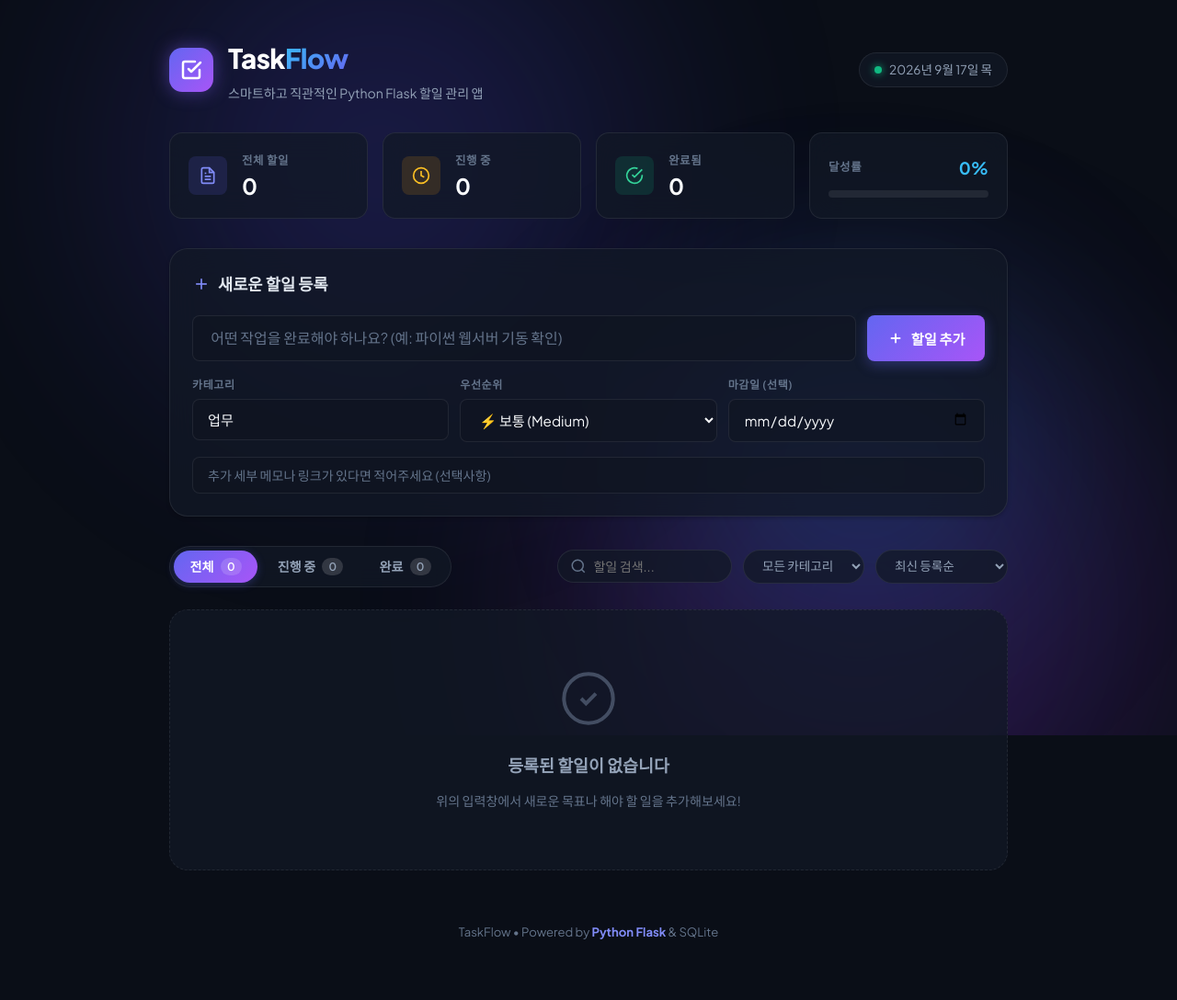
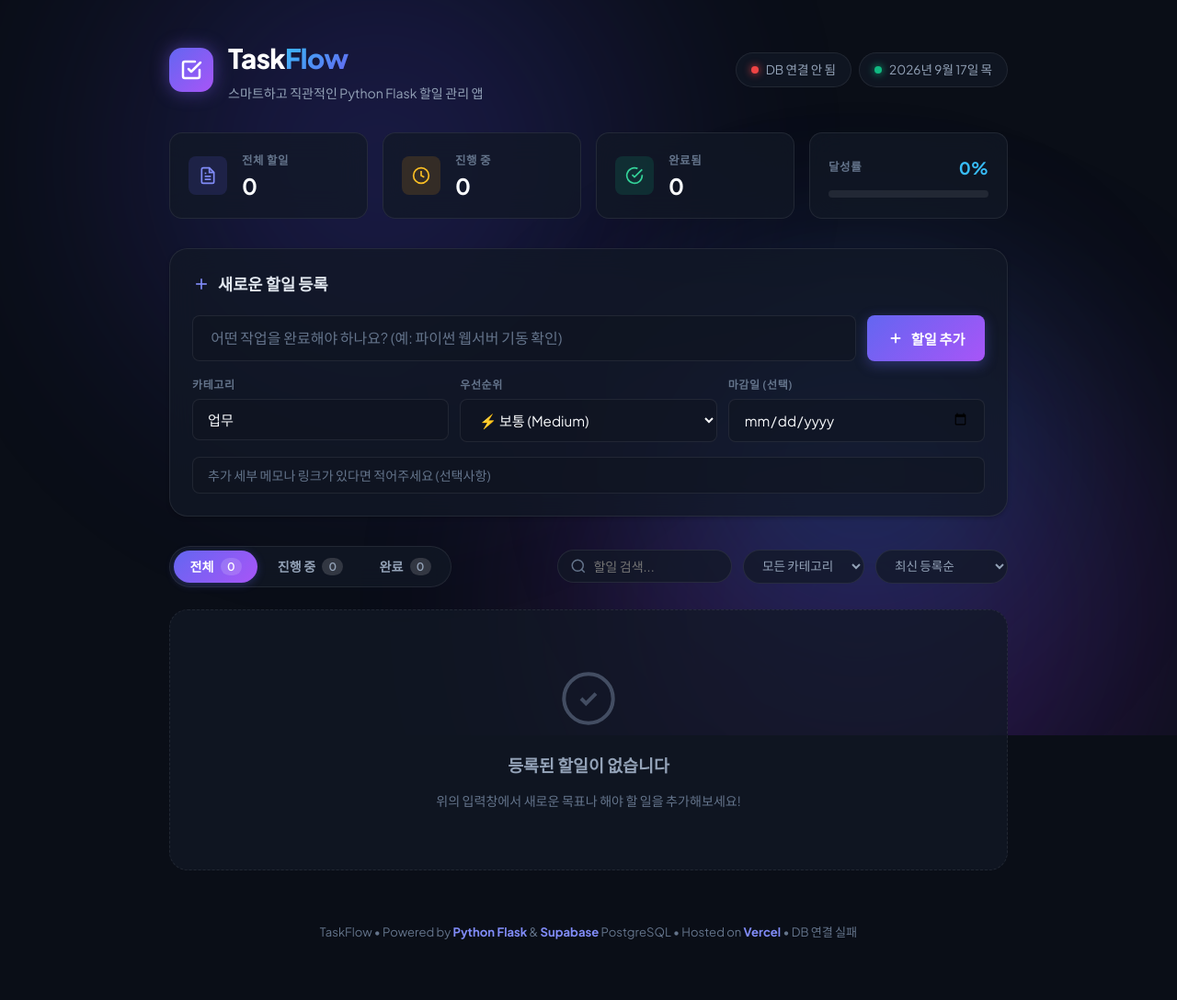
Before and after one commit to jinseoklee75-del/MY_WEBAPP, a Flask app: page / in a window 1280 px wide. Shown: the whole page at 92% size. Run offline with Flask 3, Linux system fonts and the light colour scheme; data that the repository does not hold is empty; parts of the project's set-up code (start-up, migrations or seed data) failed here and were passed over; some libraries are stand-ins or nearby versions.

Commit message:
Show live Supabase connection status in the UI
- /api/health pings the DB and reports provider/host/version
- Header badge turns green with "Supabase 연결됨" when the DB responds
- Footer now says Supabase PostgreSQL + Vercel instead of SQLite

Co-Authored-By: Claude Opus 5 <noreply@anthropic.com>

```diff
--- a/app.py
+++ b/app.py
@@ -87,6 +87,14 @@ def delete_todo(todo_id):
         return jsonify({'success': False, 'error': '항목을 찾을 수 없습니다.'}), 404
     return jsonify({'success': True, 'message': '삭제되었습니다.'})
 
+@app.route('/api/health', methods=['GET'])
+def health():
+    try:
+        info = database.check_connection()
+        return jsonify({'success': True, 'connected': True, 'db': info})
+    except Exception as e:
+        return jsonify({'success': False, 'connected': False, 'error': str(e)}), 503
+
 @app.route('/api/stats', methods=['GET'])
 def get_stats():
     stats = database.get_stats()
--- a/database.py
+++ b/database.py
@@ -13,6 +13,22 @@ def get_connection():
     if not DATABASE_URL:
         raise RuntimeError('DATABASE_URL 환경변수가 설정되어 있지 않습니다.')
     return psycopg2.connect(DATABASE_URL, cursor_factory=RealDictCursor)
+
+
+def check_connection():
+    """Ping the database and report where the app is connected."""
+    conn = get_connection()
+    cursor = conn.cursor()
+    cursor.execute('SELECT version() AS version, current_database() AS db')
+    row = cursor.fetchone()
+    conn.close()
+    host = DATABASE_URL.split('@')[-1].split('/')[0]
+    return {
+        'provider': 'Supabase' if 'supabase' in host else 'PostgreSQL',
+        'host': host,
+        'database': row['db'],
+        'version': row['version'].split(',')[0],
+    }
 
 
 def _serialize(row):
--- a/static/app.js
+++ b/static/app.js
@@ -16,6 +16,9 @@ const state = {
 // DOM Elements
 const elements = {
     currentDateDisplay: document.getElementById('currentDateDisplay'),
+    dbStatus: document.getElementById('dbStatus'),
+    dbStatusText: document.getElementById('dbStatusText'),
+    footerDbInfo: document.getElementById('footerDbInfo'),
     statTotal: document.getElementById('statTotal'),
     statPending: document.getElementById('statPending'),
     statCompleted: document.getElementById('statCompleted'),
@@ -57,6 +60,7 @@ const elements = {
 document.addEventListener('DOMContentLoaded', () => {
     setupDateDisplay();
     setupEventListeners();
+    fetchDbHealth();
     fetchStats();
     fetchTodos();
 });
@@ -147,6 +151,27 @@ async function fetchTodos() {
 }
 
 // API: Fetch Stats
+// Check live database connection and show it in the header/footer
+async function fetchDbHealth() {
+    try {
+        const res = await fetch('/api/health');
+        const data = await res.json();
+        if (data.connected) {
+            elements.dbStatus.classList.add('is-connected');
+            elements.dbStatusText.textContent = `${data.db.provider} 연결됨`;
+            elements.dbStatus.title = `${data.db.host} / ${data.db.database} (${data.db.version})`;
+            elements.footerDbInfo.textContent = `DB: ${data.db.host}`;
+        } else {
+            throw new Error(data.error || 'DB 연결 실패');
+        }
+    } catch (err) {
+        elements.dbStatus.classList.add('is-error');
+        elements.dbStatusText.textContent = 'DB 연결 안 됨';
+        elements.footerDbInfo.textContent = 'DB 연결 실패';
+        console.error('DB 상태 확인 실패:', err);
+    }
+}
+
 async function fetchStats() {
     try {
         const res = await fetch('/api/stats');
--- a/static/style.css
+++ b/static/style.css
@@ -205,6 +205,28 @@ body {
     border-radius: 50%;
     background-color: var(--status-success);
     box-shadow: 0 0 8px var(--status-success);
+}
+
+.header-right {
+    display: flex;
+    align-items: center;
+    gap: 0.5rem;
+    flex-wrap: wrap;
+}
+
+.db-status .live-dot {
+    background-color: var(--text-secondary);
+    box-shadow: none;
+}
+
+.db-status.is-connected .live-dot {
+    background-color: #3ecf8e; /* Supabase green */
+    box-shadow: 0 0 8px #3ecf8e;
+}
+
+.db-status.is-error .live-dot {
+    background-color: var(--status-danger, #ef4444);
+    box-shadow: 0 0 8px var(--status-danger, #ef4444);
 }
 
 /* Stats Overview Cards */
--- a/templates/index.html
+++ b/templates/index.html
@@ -34,9 +34,15 @@
                     <p class="brand-subtitle">스마트하고 직관적인 Python Flask 할일 관리 앱</p>
                 </div>
             </div>
-            <div class="header-status">
-                <span class="live-dot"></span>
-                <span id="currentDateDisplay">오늘</span>
+            <div class="header-right">
+                <div class="header-status db-status" id="dbStatus" title="데이터베이스 연결 상태">
+                    <span class="live-dot" id="dbStatusDot"></span>
+                    <span id="dbStatusText">DB 연결 확인 중...</span>
+                </div>
+                <div class="header-status">
+                    <span class="live-dot"></span>
+                    <span id="currentDateDisplay">오늘</span>
+                </div>
             </div>
         </header>
 
@@ -206,7 +212,7 @@
 
         <!-- Footer -->
         <footer class="app-footer">
-            <p>TaskFlow &bull; Powered by <strong>Python Flask</strong> &amp; SQLite</p>
+            <p>TaskFlow &bull; Powered by <strong>Python Flask</strong> &amp; <strong>Supabase</strong> PostgreSQL &bull; Hosted on <strong>Vercel</strong> &bull; <span id="footerDbInfo"></span></p>
         </footer>
     </div>
 
```
